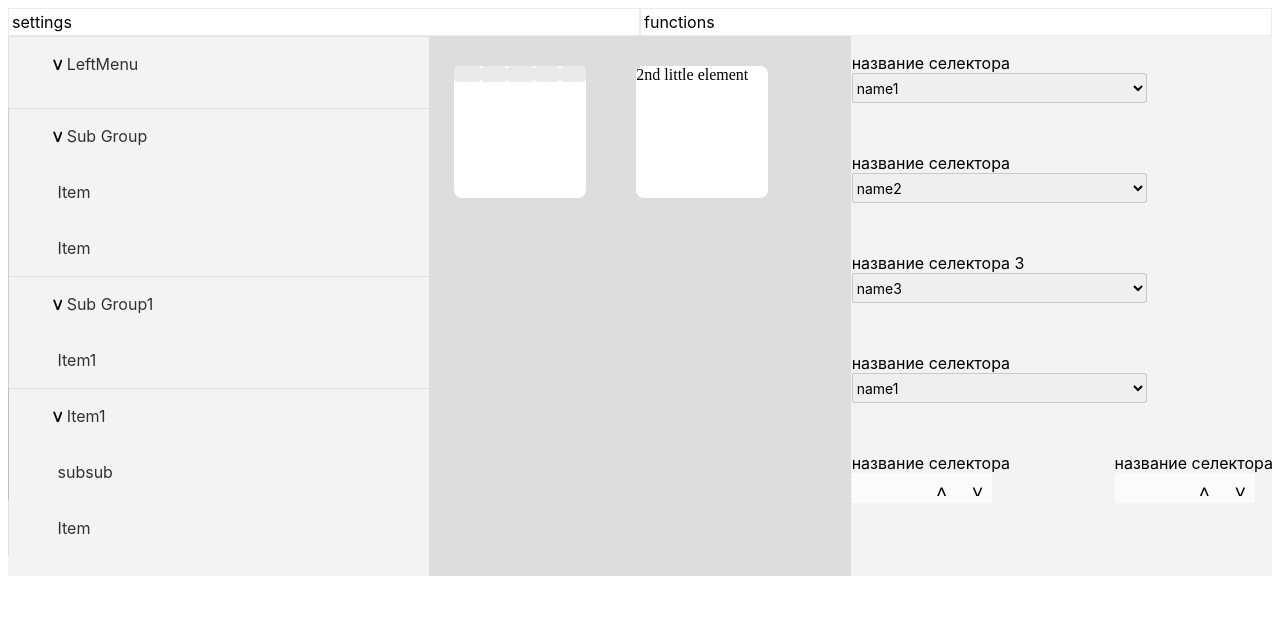
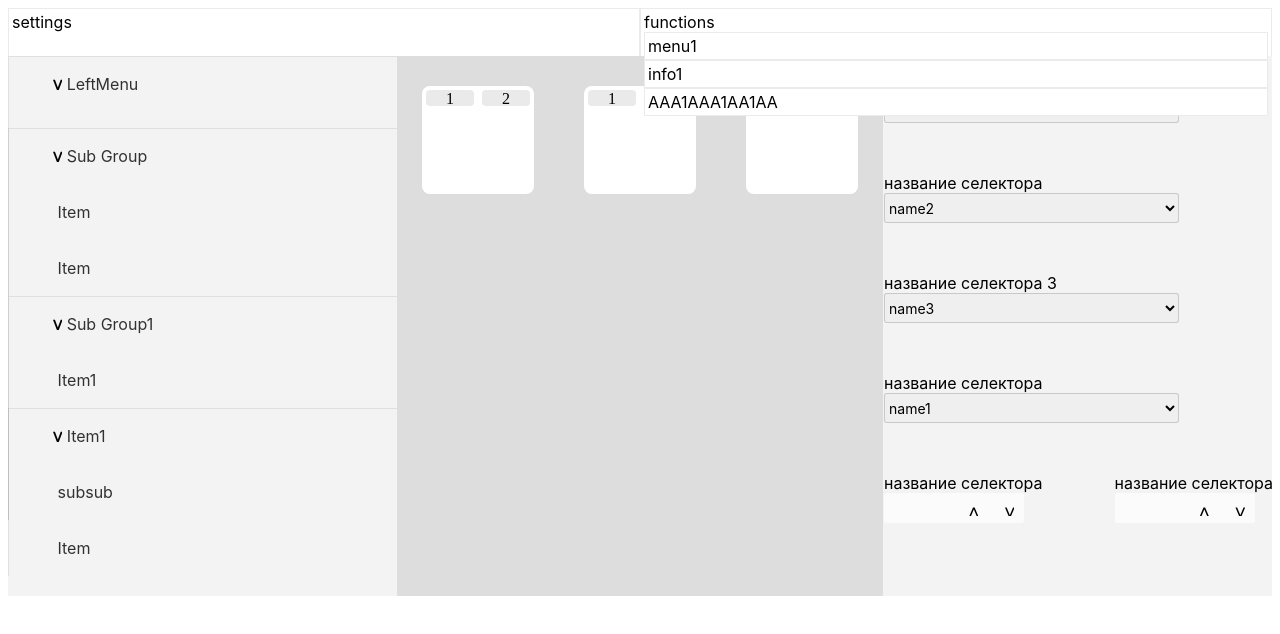
Before and after one commit to igordmax/electronapp, a Vue app: page / in a window 1280 px wide. Shown: the top 634 px of the page. Built offline with nearby package versions, Linux system fonts and the light colour scheme.

Commit message:
main section element upgrade and upper menu rework

```diff
--- a/src/components/HeaderMenu.vue
+++ b/src/components/HeaderMenu.vue
@@ -9,7 +9,7 @@
     {{component.sectionName}}
 
       <li class="dropdown-content"
-        v-show="this.open && item.ident==component.ident"
+        v-show="component.isOpen==false && item.ident==component.ident"
         v-for="item in sectionsData"
         v-bind:key="item.names">
       {{item.names}}
@@ -63,10 +63,9 @@ export default {
   data: function () {
 
     return {
-    open: false,
     upperMenuSection: [
-      {sectionName: "settings", ident:"settings"},
-      {sectionName: "functions", ident:"functions"}
+      {sectionName: "settings", ident:"settings", isOpen: true},
+      {sectionName: "functions", ident:"functions", isOpen: false}
   ],
 
     sectionsData: [
@@ -81,7 +80,7 @@ export default {
   },
   methods: {
  toggle: function (){
-    this.open=!this.open;
+    //this.open=!this.open;
 
  },
  // stopClick: function(e){
@@ -94,7 +93,14 @@ event.stopPropagation();
 console.log(e);
 //if (e=="settings")
 //alert ('aaaaaaaaaaaaaaaaaaa')
-this.open=!this.open;
+//if (e.isOpen==""){
+ // e.isOpen="true";
+ // console.log(e.isOpen);
+//} else {
+ // e.isOpen="";
+//}
+ this.upperMenuSection.isOpen=!this.upperMenuSection.isOpen;
+ console.log(this.upperMenuSection.isOpen);
   }
 }
 }
--- a/src/components/MainSection.vue
+++ b/src/components/MainSection.vue
@@ -1,16 +1,23 @@
 <template>
     <div class="container">
-    <div class="element">
+    <div class="element"
+       v-for="controller in ControllerNamesMassive"
+       v-bind:key="controller.ControllerNamesMassive"
+       @click="makeActive(controller)" >
       <div class="elementContainer">
         <div
        class="inputOutputStyle"
        v-for="item in controllerProperties"
-       v-bind:key="item.controllerInputName1"
+       v-bind:key="item.controllerInputName"
+       v-show="item.controllerInputName && item.controllerName==controller"
        @click="toggle(item)" >
-       {{item.controllerInputName1}}
+       {{item.controllerInputName}}
         </div>
+      </div>
 
+      <div class="elementContainer">
       </div>
+
     </div>
     <div class="element"> 2nd little element
       {{InputNameFilter}}
@@ -23,18 +30,26 @@ export default {
   name: 'MainSection',
   data: function() {
     return {
-  controllerProperties: {
-        controllerInputName1: "1" ,
-        controllerInputName2: "2" ,
-        controllerOutputName: "com1",
-        controllerName: "sdfsdds",
-        controllerPinNames: "D10000-D54544"
-    }
+      ControllerNamesMassive: [
+        "FirstController", "SecondController"
+      ],
+      controllerProperties: [
+        {controllerInputName: "1", controllerName: "FirstController"},
+        {controllerInputName: "2", controllerName: "FirstController"},
+        {controllerPinNames: "D10000-D54544",controllerName: "FirstController"},
+        {controllerInputName: "1", controllerName: "SecondController"},
+        {controllerInputName: "2", controllerName: "SecondController"},
+        {controllerPinNames: "A10000-A54544",controllerName: "SecondController"},
+      ]
     }
   },
   methods: {
     toggle: function(e) {
       console.log(e);
+      },
+    makeActive: function(e) {
+      console.log(e);
+      //this.classList.add('activeModule');
       }
   },
   computed: {
@@ -66,14 +81,20 @@ display: flex;
     height: 16px;
     background: #EAEAEA;
     border-radius: 4px;
+    margin: 4px;
+    text-align: center;
 }
-
+.activeModule {
+    border: 3px solid rgba(0, 95, 184, 0.8);
+    box-shadow: 0px 1px 8px rgba(0, 0, 0, 0.2);
+    border-radius: 8px;
+}
 div.element{
     position: relative;
     /*width: 132px;*/
-    height: 132px;
-    min-width: 132px;
-    max-width: 132px;
+    height: 108px;
+    min-width: 112px;
+    max-width: 112px;
     margin:30px 25px;
     background: #FFFFFF;
     border-radius: 8px;
```
